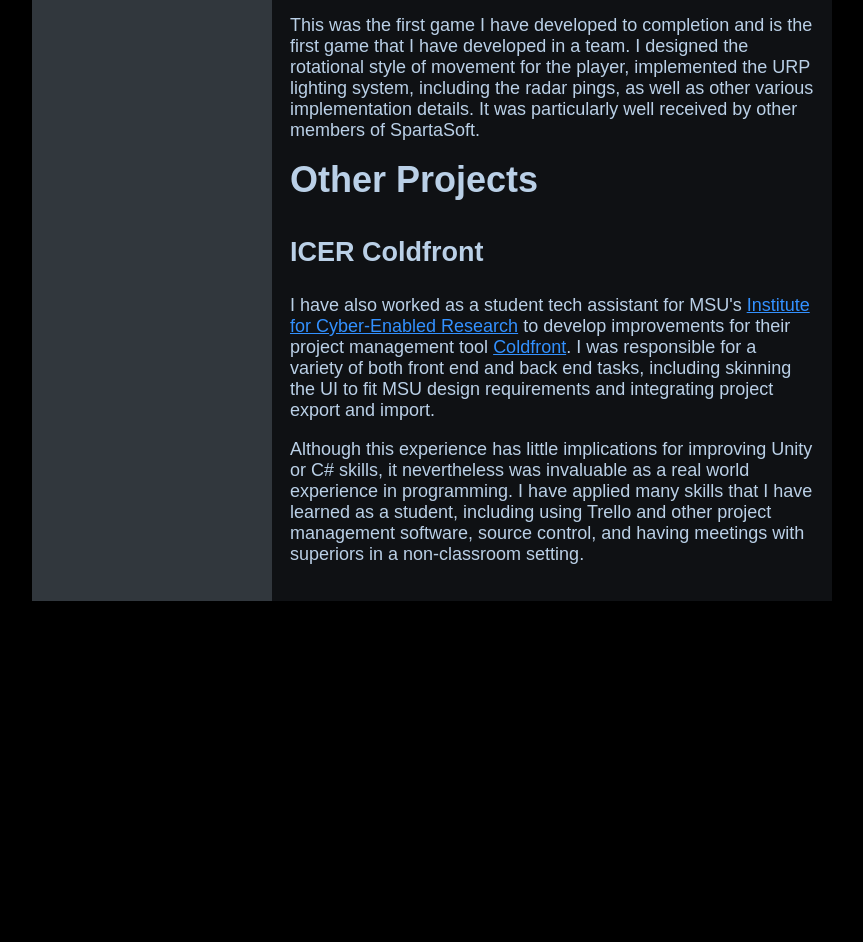
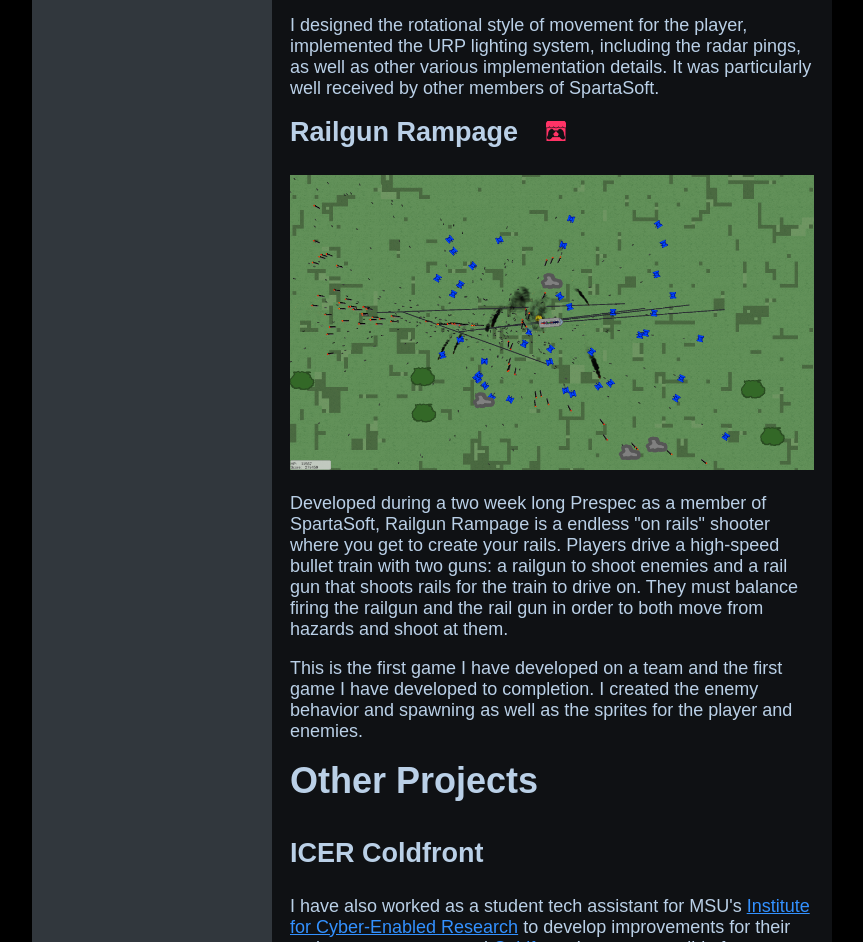
Before and after one commit to RyanChang0369/GameDevPortfolio, a plain HTML site: page projects.html in a window 1280 px wide. Shown: the part 2827-3769 px from the top of the page, without its empty margins (208-1071 px from the left). Before the commit the page ends 3428 px from the top, so only its background shows below. Drawn offline with Linux system fonts and the light colour scheme.

Commit message:
railgun rampage

```diff
--- a/projects.html
+++ b/projects.html
@@ -29,7 +29,7 @@
                     <h1>Unity Projects</h1>
                     <h2>
                         Neon Oasis
-                        <a href="https://daniel-sohn.itch.io/neon-oasis" class="social itchio" source="_blank"></a>
+                        <a href="https://daniel-sohn.itch.io/neon-oasis" class="social itchio" target="_blank"></a>
                     </h2>
                     <img src="images/no_gameplay1.png"/>
                     <p>
@@ -53,7 +53,7 @@
                     </p>
                     <h2>
                         Wolf in Ohio
-                        <a href="https://ohio-does-not-exist.itch.io/wolf-in-ohio" class="social itchio" source="_blank"></a>
+                        <a href="https://ohio-does-not-exist.itch.io/wolf-in-ohio" class="social itchio" target="_blank"></a>
                     </h2>
                     <img src="images/wio_gameplay.png"/>
                     <p>
@@ -81,7 +81,7 @@
                     </p>
                     <h2>
                         Submarine Seeker
-                        <a href="https://dwalkerm.itch.io/submarine-seeker" class="social itchio" source="_blank"></a>
+                        <a href="https://dwalkerm.itch.io/submarine-seeker" class="social itchio" target="_blank"></a>
                     </h2>
                     <img src="images/ss_gameplay.png"/>
                     <p>
@@ -91,13 +91,30 @@
                         to collect sunken treasure at the bottom of the sea.
                     </p>
                     <p>
-                        This was the first game I have developed to completion
-                        and is the first game that I have developed in a team. I
-                        designed the rotational style of movement for the player,
+                        I designed the rotational style of movement for the player,
                         implemented the URP lighting system, including the radar
                         pings, as well as other various implementation details.
                         It was particularly well received by other members of
                         SpartaSoft.
+                    </p>
+                    <h2>
+                        Railgun Rampage
+                        <a href="https://daniel-sohn.itch.io/railgun-rampage" class="social itchio" target="_blank"></a>
+                    </h2>
+                    <img src="images/rr_gamplay.png"/>
+                    <p>
+                        Developed during a two week long Prespec as a member of
+                        SpartaSoft, Railgun Rampage is a endless "on rails" shooter
+                        where you get to create your rails. Players drive a high-speed
+                        bullet train with two guns: a railgun to shoot enemies and a
+                        rail gun that shoots rails for the train to drive on. They must
+                        balance firing the railgun and the rail gun in order to both
+                        move from hazards and shoot at them.
+                    </p>
+                    <p>
+                        This is the first game I have developed on a team and the first
+                        game I have developed to completion. I created the enemy behavior
+                        and spawning as well as the sprites for the player and enemies.
                     </p>
                     <h1>Other Projects</h1>
                     <h2>ICER Coldfront</h2>
```
Also changed, not shown: images/rr_gamplay.png (added).
